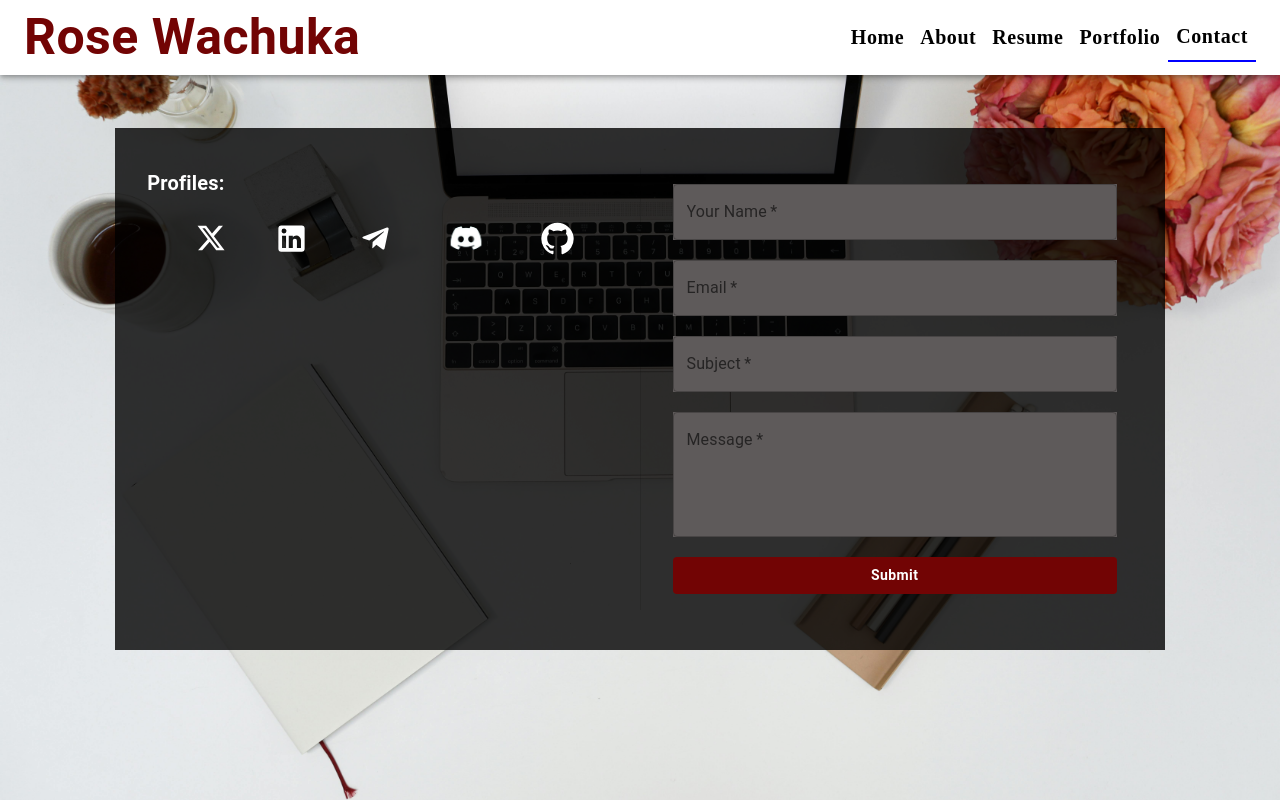
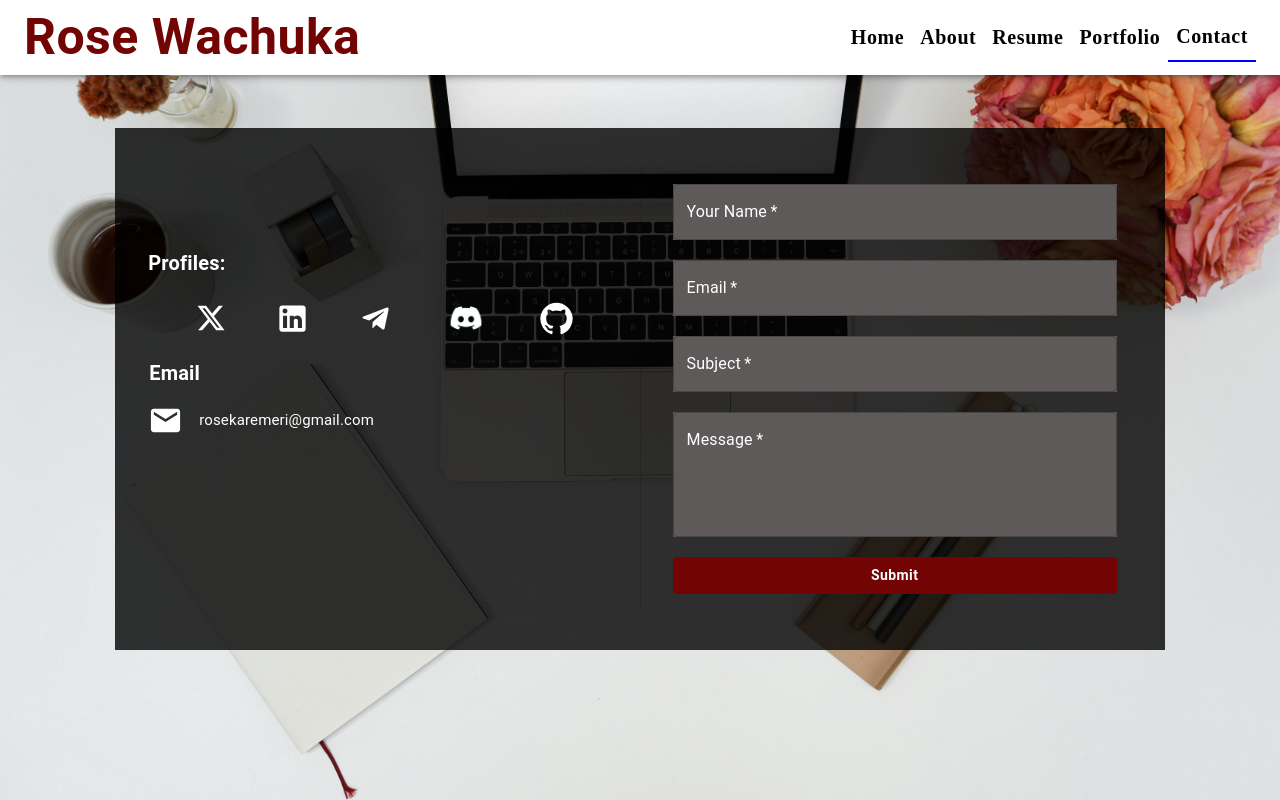
Before and after one commit to ro61zzy/myportfolio, a Next.js app: page /contact in a window 1280 px wide. Built offline with nearby package versions, Linux system fonts and the light colour scheme.

Commit message:
Fix: contact form

```diff
--- a/src/app/contact/page.tsx
+++ b/src/app/contact/page.tsx
@@ -9,6 +9,7 @@ import Image from "next/image";
 import discord from "../../../public/socials/discord.png";
 import GitHubIcon from "@mui/icons-material/GitHub";
 import ContactForm from "@/components/ContactForm";
+import EmailIcon from '@mui/icons-material/Email';
 
 const Contact = () => {
   return (
@@ -38,7 +39,7 @@ const Contact = () => {
         <Box
           sx={{ display: "flex", flexDirection: { xs: "column", sm: "row" }, width:"100%", gap:"1rem" }}
         >
-          <Box sx={{ display: "flex", flexDirection: "column",  width: "50%", }}>
+          <Box sx={{ display: "flex", flexDirection: "column",  width: "50%",p:"5rem 1px" }}>
             <Typography
               sx={{ color: "#fff", fontWeight: "600", fontSize: "20px", pb:"15px" }}
             >
@@ -66,6 +67,11 @@ const Contact = () => {
               />
               <GitHubIcon sx={{ color: "#fff", fontSize: "35px" }} />
             </Box>
+            <Typography  sx={{ color: "#fff", fontWeight: "600", fontSize: "20px", p:"15px 1px" }}>Email</Typography>
+            <Box sx={{display:"flex", alignItems:"center", gap:"1rem"}}>
+                <EmailIcon sx={{ color: "#fff", fontSize: "35px" }} />
+                <Typography  sx={{ color: "#fff", fontSize: "15px", }}>rosekaremeri@gmail.com</Typography>
+            </Box>
           </Box>
           <Divider
             orientation="vertical"
--- a/src/components/ContactForm.tsx
+++ b/src/components/ContactForm.tsx
@@ -6,15 +6,20 @@ const ContactForm = () => {
     <Box sx={{ p: "1rem" }}>
       <Box sx={{ display: "flex", flexDirection: "column", gap: "20px" }}>
         <TextField
-          id="email"
+          id="name"
           label="Your Name"
           type="text"
           variant="outlined"
           fullWidth
           required
+          InputProps={{
+            style: { color: "#fff" }
+          }}
+          InputLabelProps={{
+            style: { color: "#fff" }
+          }}
           sx={{
             backgroundColor: "#5E5A5A",
-            color: "#fff",
           }}
         />
         <TextField
@@ -24,21 +29,31 @@ const ContactForm = () => {
           variant="outlined"
           fullWidth
           required
+          InputProps={{
+            style: { color: "#fff" }
+          }}
+          InputLabelProps={{
+            style: { color: "#fff" }
+          }}
           sx={{
             backgroundColor: "#5E5A5A",
-            color: "#fff",
           }}
         />
         <TextField
-          id="email"
+          id="subject"
           label="Subject"
           type="text"
           variant="outlined"
           fullWidth
           required
+          InputProps={{
+            style: { color: "#fff" }
+          }}
+          InputLabelProps={{
+            style: { color: "#fff" }
+          }}
           sx={{
             backgroundColor: "#5E5A5A",
-            color: "#fff",
           }}
         />
         <TextField
@@ -49,9 +64,14 @@ const ContactForm = () => {
           variant="outlined"
           fullWidth
           required
+          InputProps={{
+            style: { color: "#fff" }
+          }}
+          InputLabelProps={{
+            style: { color: "#fff" }
+          }}
           sx={{
             backgroundColor: "#5E5A5A",
-            color: "#fff",
           }}
         />
         <Button
```
